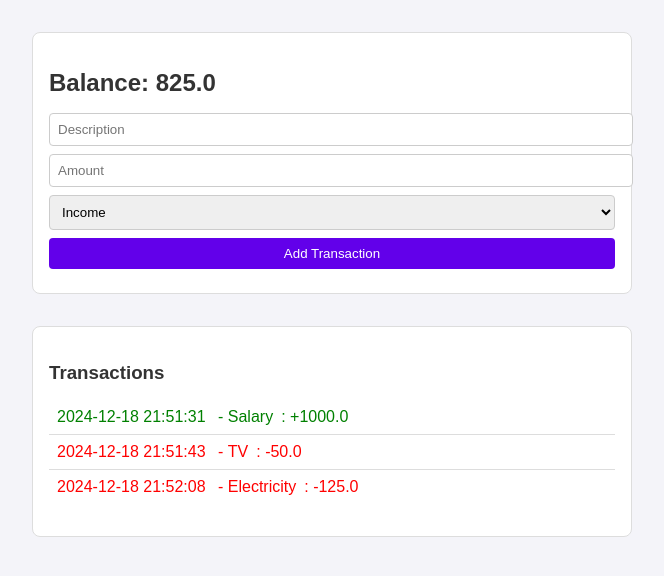
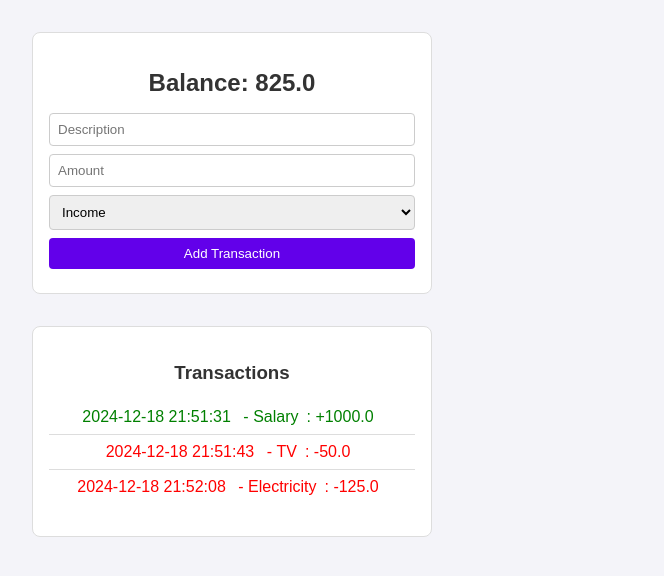
Before and after one commit to PetrovKV/FnanceControl, a Flask app: page / in a window 1280 px wide. Shown: the part 106-682 px from the top of the page, without its empty margins (308-972 px from the left). Run offline with Flask 3, Linux system fonts and the light colour scheme.

Commit message:
Обновлены файлы стилей и шаблонов

```diff
--- a/static/styles.css
+++ b/static/styles.css
@@ -29,12 +29,24 @@ main {
     border-radius: 8px;
 }
 
+section {
+    padding: 1.5rem; /* Увеличиваем отступы внутри секции */
+    margin-bottom: 2rem;
+    background: #fff;
+    border: 1px solid #ddd;
+    border-radius: 8px;
+    max-width: 400px;
+    text-align: center;
+    box-sizing: border-box;
+}
+
+
 h1, h2, h3 {
     margin-bottom: 1rem;
 }
 
 
-.field, form input, form select, form button {
+form input, form select, form button {
     display: block;
     width: 100%;
     padding: 0.5rem;
@@ -49,6 +61,17 @@ form button {
     border: none;
     cursor: pointer;
 }
+
+input[type="text"], input[type="number"] {
+    display: block;
+
+    padding: 0.5rem;
+    margin-bottom: 0.5rem;
+    border: 1px solid #ccc;
+    border-radius: 4px;
+    box-sizing: border-box; /* Учитывает padding в ширине элемента */
+}
+
 
 form button:hover {
     background-color: #4500b5;
--- a/templates/index.html
+++ b/templates/index.html
@@ -16,8 +16,8 @@
         <section class="form-section">
             <h2>Balance: {{ balance }}</h2>
             <form action="/add_transaction" method="post">
-                <input class="field" type="text" name="description" placeholder="Description" required>
-                <input class="field" type="number" name="amount" placeholder="Amount" step="0.01" required>
+                <input type="text" name="description" placeholder="Description" required>
+                <input type="number" name="amount" placeholder="Amount" step="0.01" required>
                 <select name="type" required>
                     <option value="income">Income</option>
                     <option value="expense">Expense</option>
```
